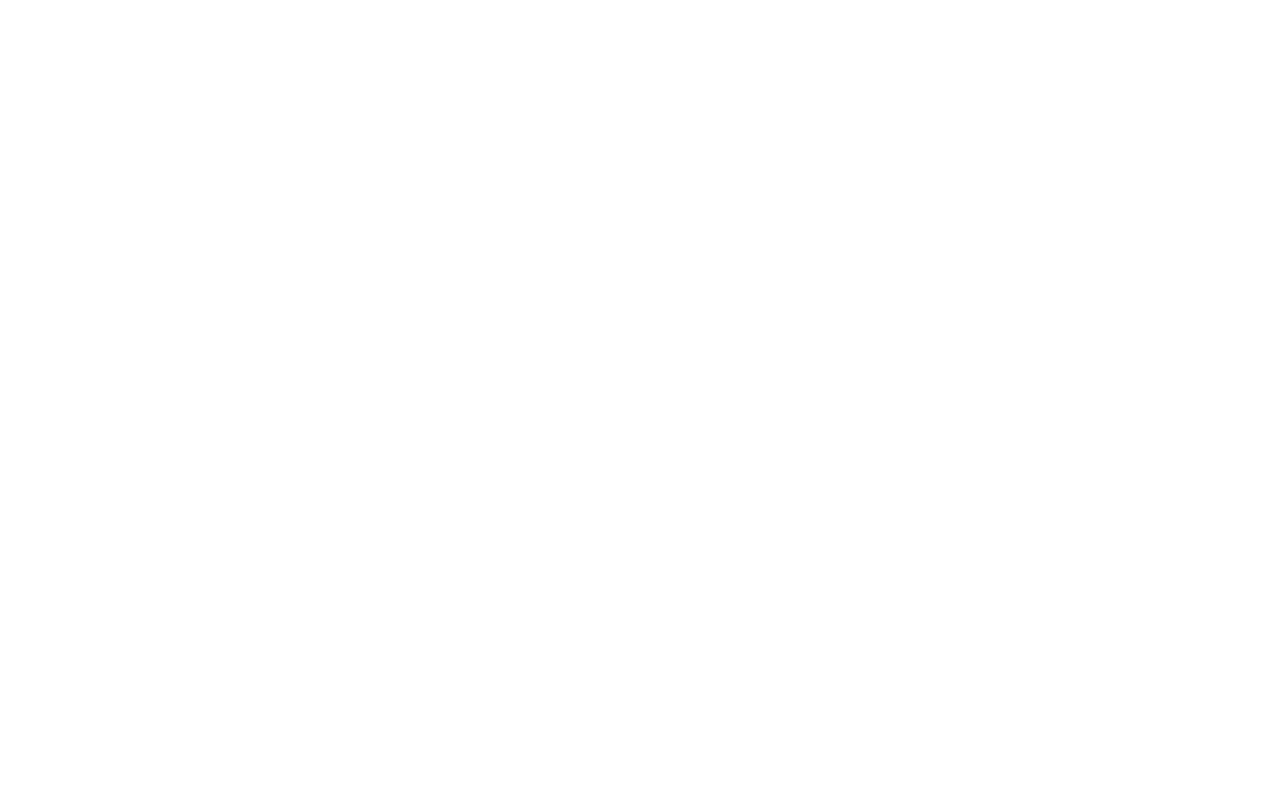
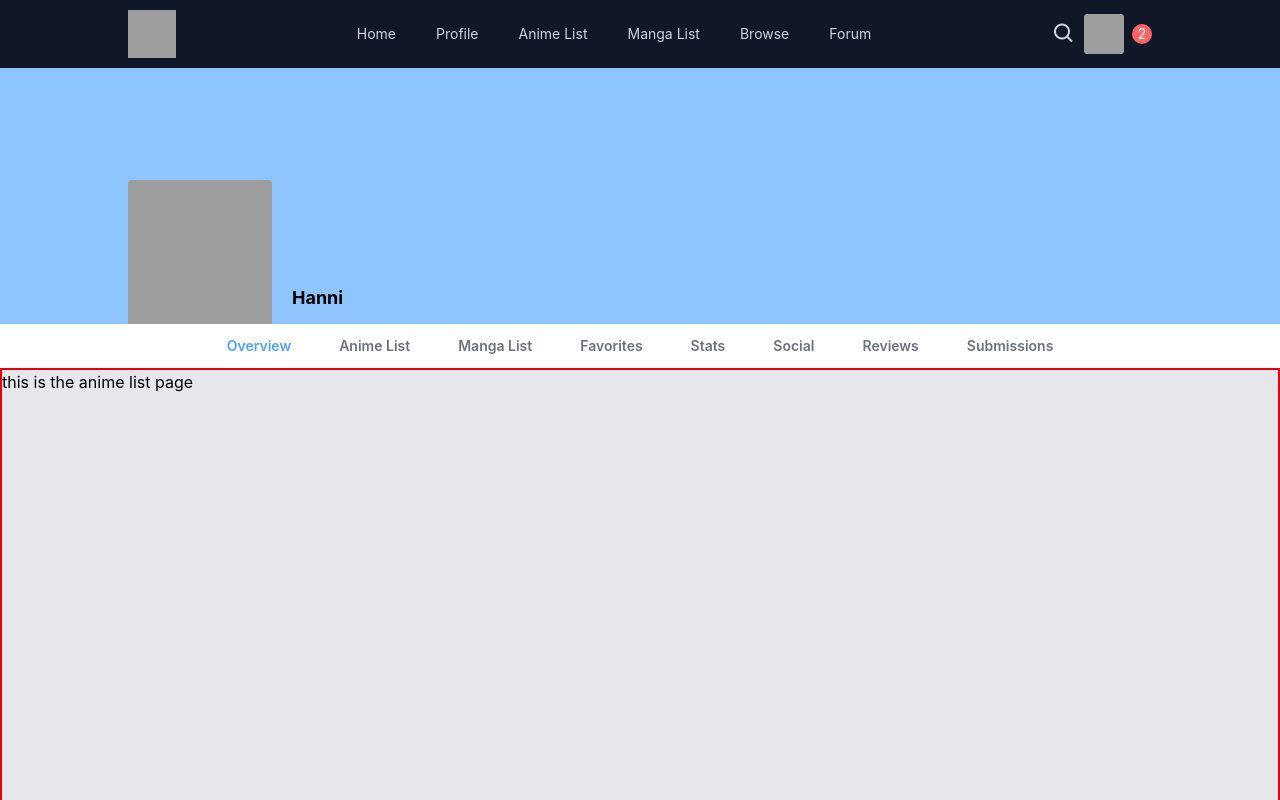
Before and after one commit to loganyeh/moviecritic, a React (Vite) app in the folder frontend/: page /animelist in a window 1280 px wide. Before the commit this address had no page. Shown: the top 800 px of the page. Built offline with nearby package versions, Linux system fonts and the light colour scheme; grey boxes are pictures that could not be loaded.

Commit message:
qs. building AnimeList page

```diff
--- a/frontend/src/App.tsx
+++ b/frontend/src/App.tsx
@@ -3,6 +3,7 @@
 import Browse from "./pages/Browse/Browse";
 import Overview from "./pages/Overview/Overview";
 import Favorites from "./pages/Favorites/Favorites";
+import AnimeList from "./pages/AnimeList/AnimeList";
 
 import { Routes, Route } from "react-router-dom";
 
@@ -15,6 +16,7 @@
       <Route path="/browse" element={<Browse />} />
       <Route path="/overview" element={<Overview />} />
       <Route path="/favorites" element={<Favorites />} />
+      <Route path="/animelist" element={<AnimeList />} />
     </Routes>
     </>
   )
--- a/frontend/src/components/DesktopHeader.tsx
+++ b/frontend/src/components/DesktopHeader.tsx
@@ -4,8 +4,8 @@
     const headerText = [
         { text: "Home", route: "/" },
         { text: "Profile", route: "/overview" },
-        { text: "Anime List", route: "/" },
-        { text: "Manga List", route: "/" },
+        { text: "Anime List", route: "/animelist" },
+        { text: "Manga List", route: "/animelist" },
         { text: "Browse", route: "/browse" },
         { text: "Forum", route: "/" },
     ];
--- a/frontend/src/components/FloatingNav.tsx
+++ b/frontend/src/components/FloatingNav.tsx
@@ -5,8 +5,8 @@
     const [isNav, setIsNav] = useState(false);
     const navIcons = [
         { icon: 'bx bxs-home', text: 'home', route: '/' },
-        { icon: 'bx bx-play', text: 'anime list', route: '/' },
-        { icon: 'bx bxs-book-alt', text: 'manga list', route: '/' },
+        { icon: 'bx bx-play', text: 'anime list', route: '/animelist' },
+        { icon: 'bx bxs-book-alt', text: 'manga list', route: '/animelist' },
         { icon: 'bx bxs-chat', text: 'forum', route: '/' },
         { icon: 'bx bxs-user', text: 'profile', route: '/overview' },
         { icon: 'bx bxs-envelope', text: 'notifications', route: '/' },
--- a/frontend/src/components/ProfileNav.tsx
+++ b/frontend/src/components/ProfileNav.tsx
@@ -3,8 +3,8 @@
 function ProfileNav(){
     const profileNav = [
         { text: 'Overview', route: '/overview'},
-        { text: 'Anime List', route: '/overview'},
-        { text: 'Manga List', route: '/overview'},
+        { text: 'Anime List', route: '/animelist'},
+        { text: 'Manga List', route: '/animelist'},
         { text: 'Favorites', route: '/favorites'},
         { text: 'Stats', route: '/overview'},
         { text: 'Social', route: '/overview'},
--- /dev/null
+++ b/frontend/src/pages/AnimeList/AnimeList.tsx
@@ -0,0 +1,25 @@
+import DesktopHeader from "../../components/DesktopHeader";
+import ProfileBanner from "../Overview/ProfileBanner";
+import ProfileNav from "../../components/ProfileNav";
+import Footer from "../../components/Footer";
+import FloatingNav from "../../components/FloatingNav";
+
+function AnimeList(){
+
+    return(
+        <>
+            <DesktopHeader />
+            <ProfileBanner />
+            <ProfileNav />
+
+            <div className="border-2 border-red-600 h-screen bg-gray-200">this is the anime list page</div>
+            {/* in desktop header add links to search and profile icon */}
+
+            <FloatingNav />
+            <Footer />
+
+        </>
+    );
+};
+
+export default AnimeList;
```
